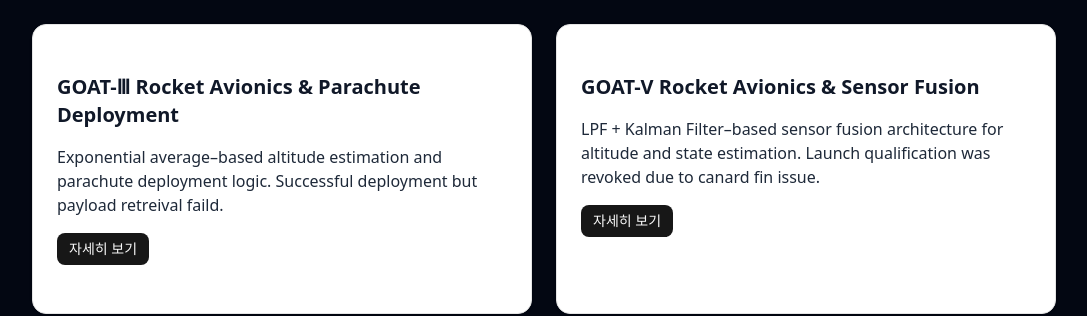
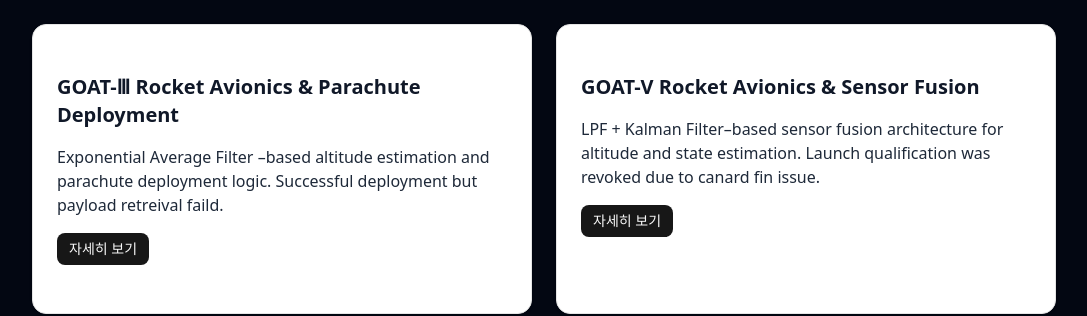
Before and after one commit to chaos1231107/website, a Next.js app: page / in a window 1280 px wide. Shown: the part 816-1132 px from the top of the page, without its empty margins (96-1183 px from the left). Built offline with nearby package versions, Linux system fonts and the light colour scheme.

Commit message:
Update page.tsx

```diff
--- a/app/page.tsx
+++ b/app/page.tsx
@@ -95,7 +95,7 @@ export default function Portfolio() {
                   GOAT-Ⅲ Rocket Avionics & Parachute Deployment
                 </h3>
                 <p>
-                  Exponential average–based altitude estimation and parachute
+                  Exponential Average Filter –based altitude estimation and parachute
                   deployment logic. Successful deployment but payload retreival faild.
                 </p>
 
```
